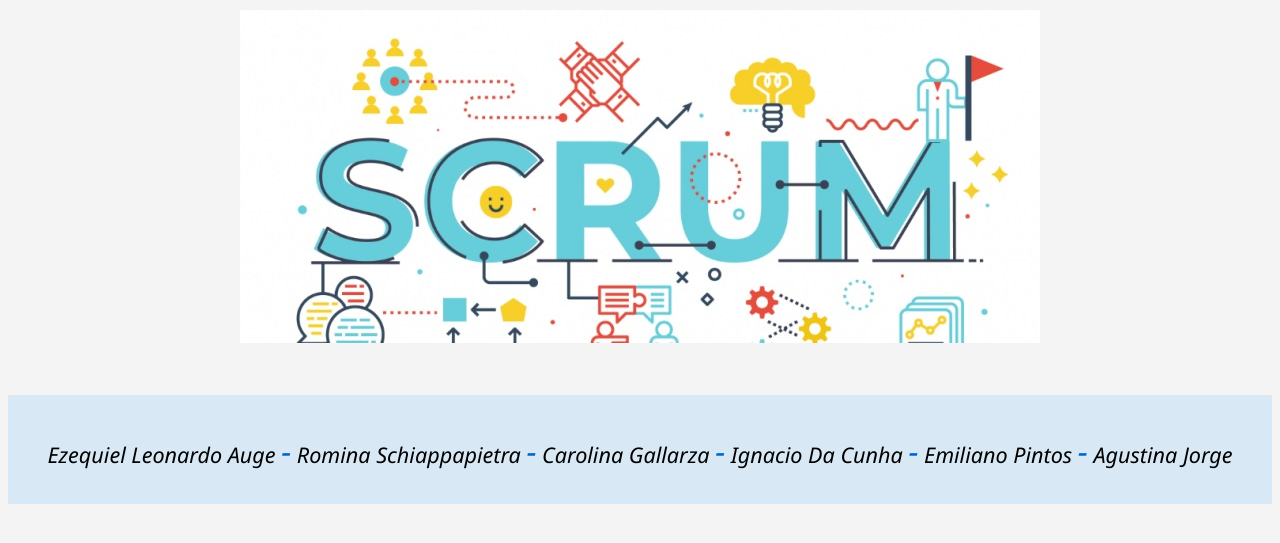
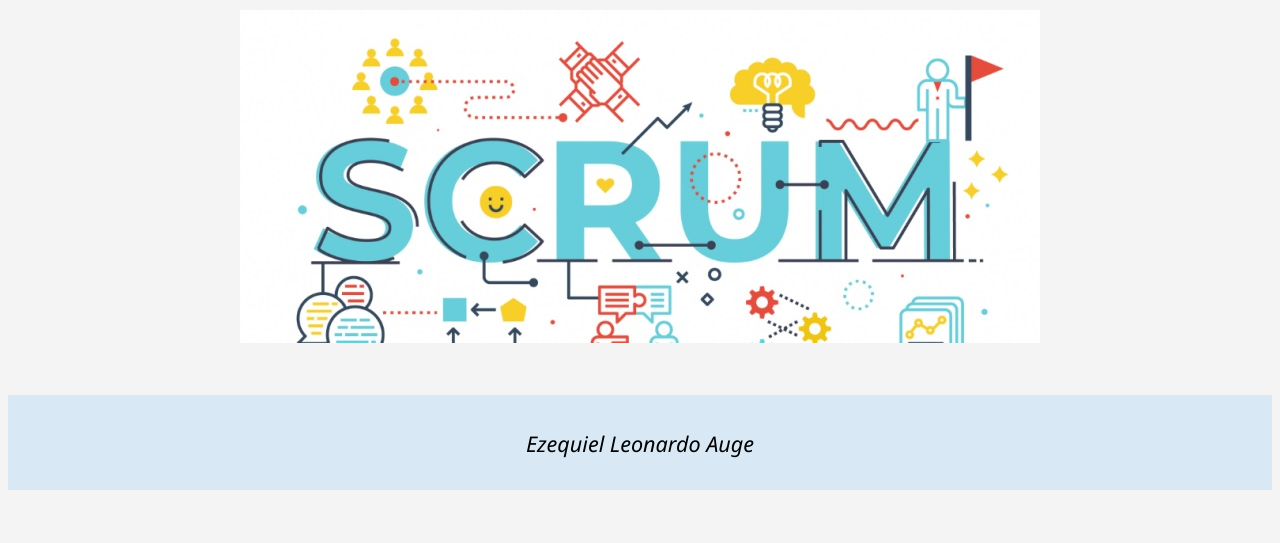
Before and after one commit to Branca666/TrabajoGrupalJAP, a plain HTML site: page index.html in a window 1280 px wide. Shown: the part 229-772 px from the top of the page. Drawn offline with Linux system fonts and the light colour scheme.

Commit message:
Modificación de INDEX

```diff
--- a/index.html
+++ b/index.html
@@ -28,7 +28,7 @@
   </header>
 
 <footer>
-  <h2>Ezequiel Leonardo Auge <span>-</span> Romina Schiappapietra <span>-</span> Carolina Gallarza <span>-</span> Ignacio Da Cunha <span>-</span> Emiliano Pintos <span>-</span> Agustina Jorge </h2>
+  <h2>Ezequiel Leonardo Auge</h2>
 </footer>
 
 </body>
```
